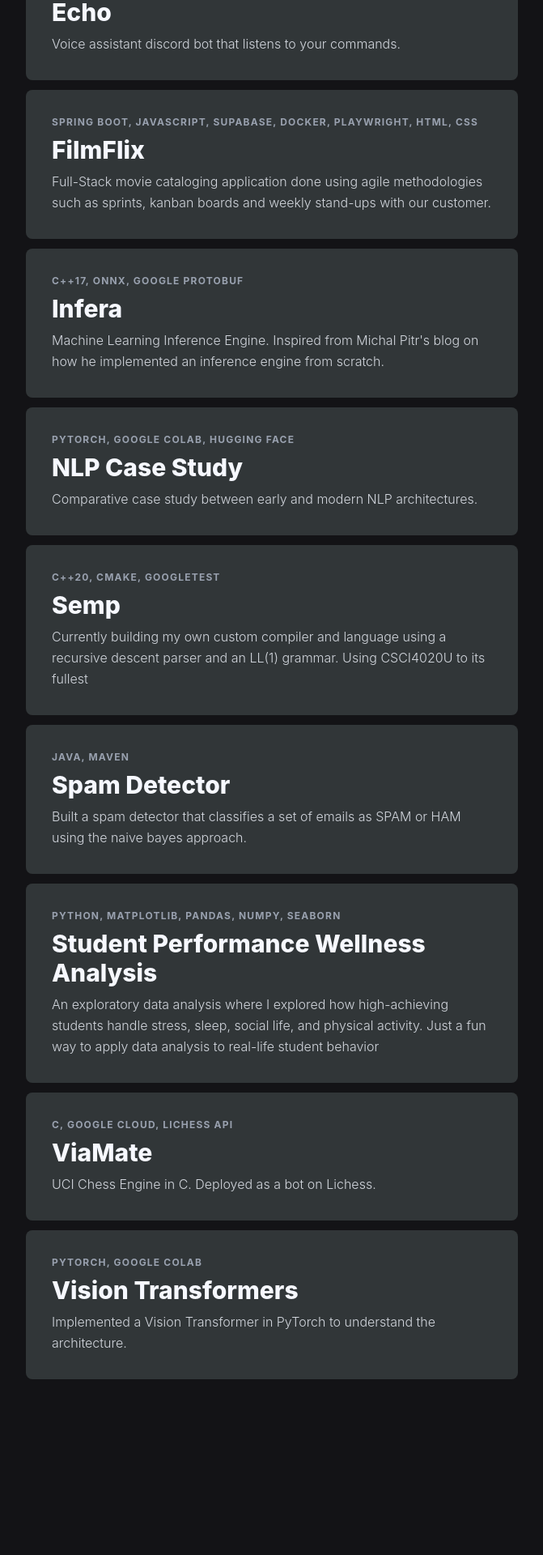
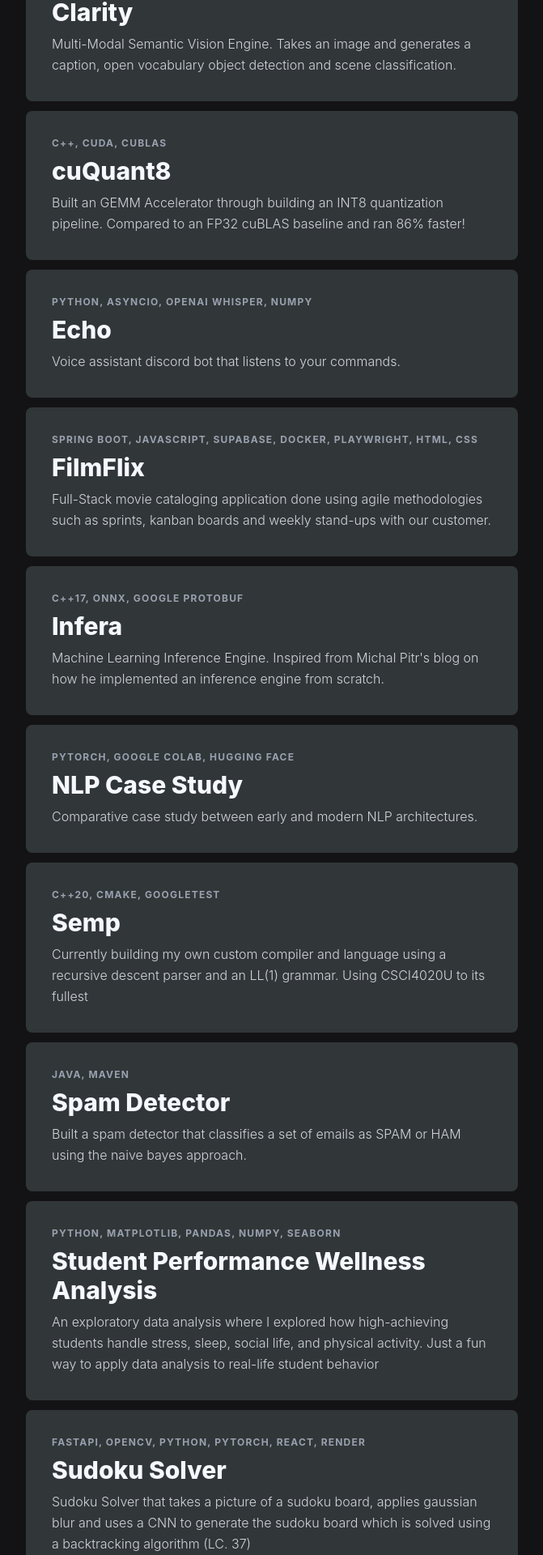
Before and after one commit to brandonviaje/brandonviaje.github.io, a React (Vite) app: page /projects in a window 1280 px wide. Shown: the part 477-2397 px from the top of the page at 81% size, without its empty margins (304-975 px from the left). Before the commit the page ends 2192 px from the top, so only its background shows below. Built offline with nearby package versions, Linux system fonts and the light colour scheme.

Commit message:
feat: add more projects

```diff
--- a/src/components/Projects.jsx
+++ b/src/components/Projects.jsx
@@ -11,6 +11,22 @@ const projectsData = [
       "In-Memory Database. Helped me understand the fundamentals of networks like TCP protocol and concurrency.",
     link: "https://github.com/brandonviaje/CacheVault",
     categories: ["Systems"],
+  },
+  {
+    name: "Clarity",
+    tech: "Python, PyTorch,",
+    description:
+      "Multi-Modal Semantic Vision Engine. Takes an image and generates a caption, open vocabulary object detection and scene classification.",
+    link: "https://github.com/brandonviaje/Clarity",
+    categories: ["ML"],
+  },
+  {
+    name: "cuQuant8",
+    tech: "C++, CUDA, cuBLAS",
+    description:
+      "Built an GEMM Accelerator through building an INT8 quantization pipeline. Compared to an FP32 cuBLAS baseline and ran 86% faster!",
+    link: "https://github.com/brandonviaje/cuQuant8",
+    categories: ["ML", "Systems"],
   },
   {
     name: "Echo",
@@ -68,6 +84,14 @@ const projectsData = [
     categories: ["ML"],
   },
   {
+    name: "Sudoku Solver",
+    tech: "FastAPI, OpenCV, Python, PyTorch, React, Render",
+    description:
+      "Sudoku Solver that takes a picture of a sudoku board, applies gaussian blur and uses a CNN to generate the sudoku board which is solved using a backtracking algorithm (LC. 37)",
+    link: "https://github.com/brandonviaje/Infera",
+    categories: ["ML", "Systems"],
+  },
+  {
     name: "ViaMate",
     tech: "C, Google Cloud, Lichess API",
     description: "UCI Chess Engine in C. Deployed as a bot on Lichess.",
```
